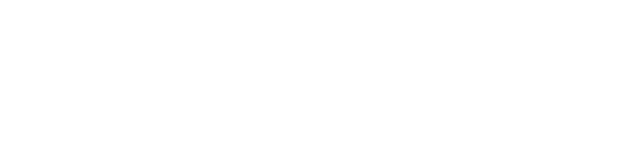
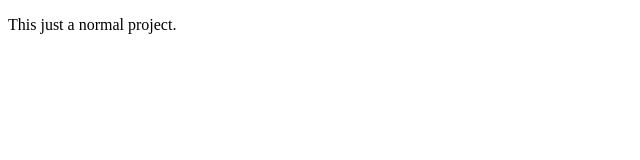
Before and after one commit to harshalchandekar/normpro, a plain HTML site: page index.html in a window 1280 px wide. Shown: the whole page, without its empty margins (0-640 px from the left). Drawn offline with Linux system fonts and the light colour scheme.

Commit message:
added para

```diff
--- a/index.html
+++ b/index.html
@@ -6,6 +6,6 @@
     <title>Sample project</title>
 </head>
 <body>
-
+    <p>This just a normal project.</p>
 </body>
 </html>
```
